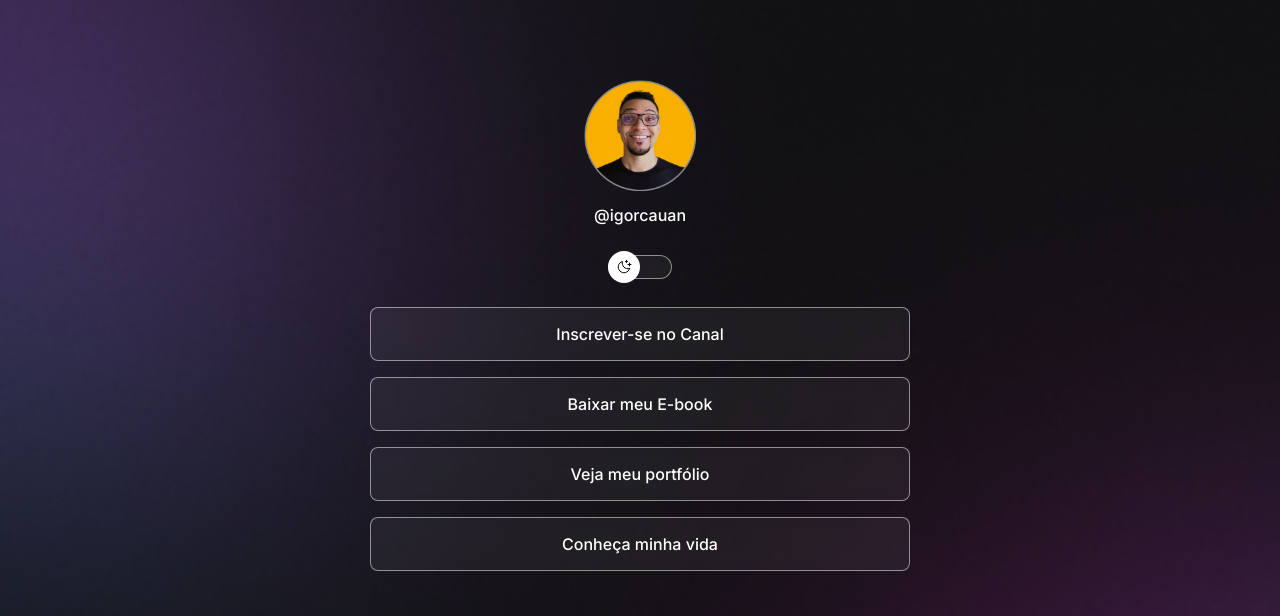
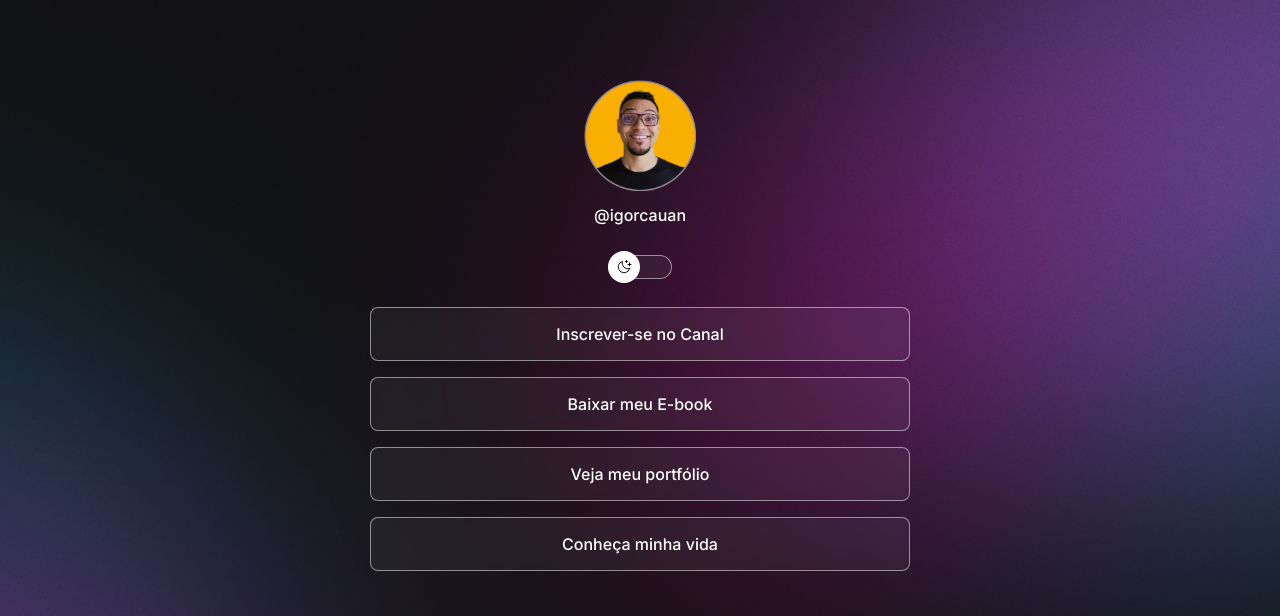
Before and after one commit to TTVTheAgregado/ProjetoRocket, a plain HTML site: page index.html in a window 1280 px wide. Shown: the top 616 px of the page. Drawn offline with nearby package versions, Linux system fonts and the light colour scheme.

Commit message:
change background based on media queries

```diff
--- a/style.css
+++ b/style.css
@@ -26,6 +26,7 @@
 
 body {
   background: var(--bg-url) no-repeat top center/cover;
+  height: 95vh;
 }
 
 body * {
@@ -152,3 +153,14 @@ footer {
   text-align: center;
   font-size: 16px;
 }
+
+/*media queries*/
+@media (min-width:700px){
+  :root{
+     --bg-url: url(./assets/bg-desktop.jpg);
+  }
+
+  .light{
+    --bg-url: url(./assets/bg-desktop-light.jpg)
+  }
+}
```
